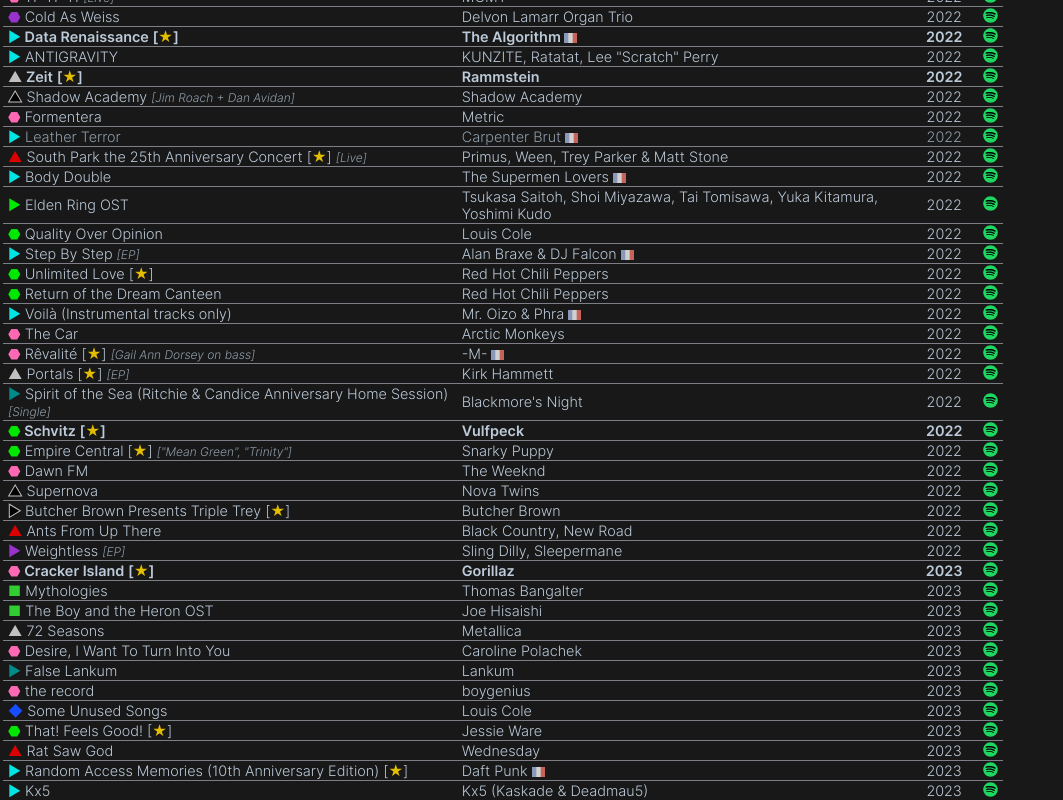
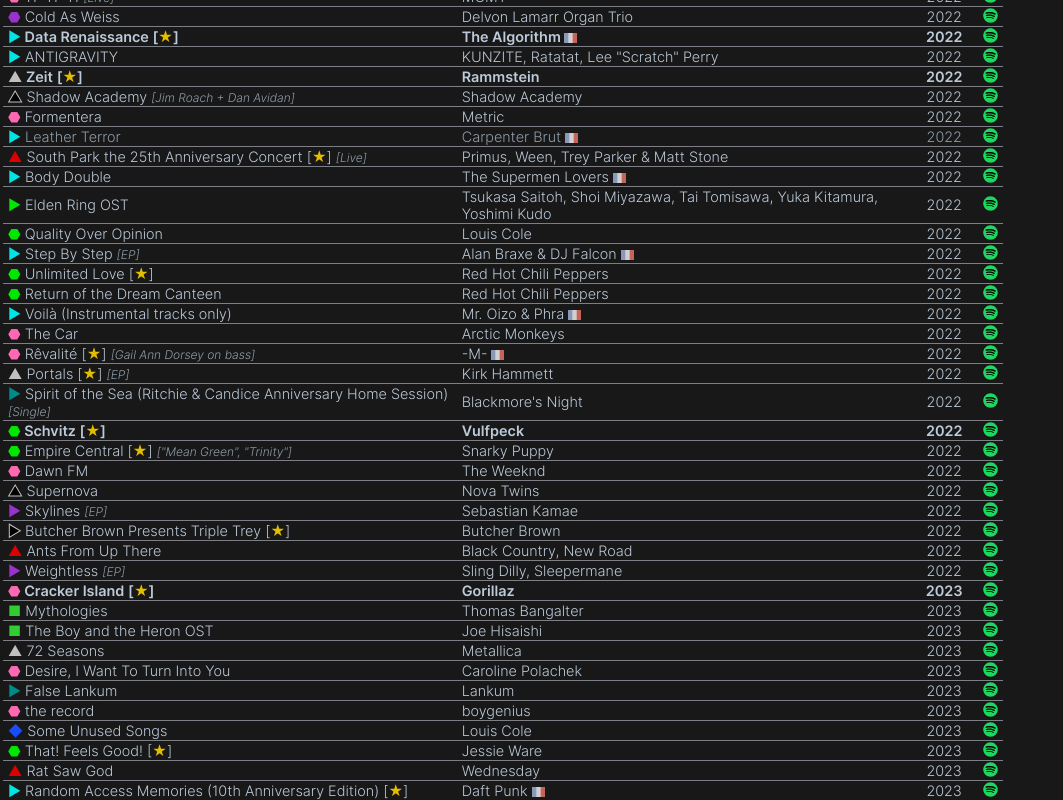
Before and after one commit to adrien-fichet/music, a Svelte app: page / in a window 1280 px wide. Shown: the part 2000-2800 px from the top of the page, without its empty margins (0-1063 px from the left). Built offline with nearby package versions, Linux system fonts and the light colour scheme.

Commit message:
Update data

```diff
--- a/src/data.ts
+++ b/src/data.ts
@@ -3682,6 +3682,7 @@ const data_2020s: Item[] = [
   { title: "Renaissance", artist: "Beyoncé", year: 2022, listened: true, genre: "r-n-b", meh: true },
   { title: "Supernova", artist: "Nova Twins", year: 2022, listened: true, genre: "hard-rock" },
   { title: "SOS", artist: "SZA", year: 2022, listened: true, genre: "r-n-b", meh: true },
+  { title: "Skylines", artist: "Sebastian Kamae", year: 2022, listened: true, genre: "lofi", ep: true },
   { title: "Butcher Brown Presents Triple Trey", artist: "Butcher Brown", year: 2022, genre: "rap", listened: true, stars: 1 },
   { title: "Ants From Up There", artist: "Black Country, New Road", year: 2022, listened: true, genre: "rock" },
   { title: "Weightless", artist: "Sling Dilly, Sleepermane", year: 2022, listened: true, genre: "lofi", ep: true },
@@ -3717,7 +3718,7 @@ const data_2020s: Item[] = [
   { title: "Unicorn", artist: "Gunship", year: 2023, listened: true, genre: "electro" },
   { title: "The Ballad of Darren", artist: "Blur", year: 2023, listened: true, genre: "pop" },
   { title: "Out In the Moonlight", artist: "Skyhill", year: 2023, listened: true, genre: "pop", comment: 'Dan Avidan again!' },
-  { title: "Sleepwalking", artist: "xander.", year: 2024, listened: true, genre: "lofi", stars: 1 },
+  { title: "Sleepwalking", artist: "xander.", year: 2023, listened: true, genre: "lofi", stars: 1 },
 
   { title: "The Fearless Flyers IV", artist: "The Fearless Flyers", year: 2024, ep: true, listened: true, genre: "funk", stars: 3, fav: true },
   { title: "Loss of Life", artist: "MGMT", year: 2024, listened: true, genre: "pop" },
@@ -3728,6 +3729,7 @@ const data_2020s: Item[] = [
   { title: "Garden of Serenity", artist: "Goson, softy", year: 2024, listened: true, genre: "lofi", stars: 1 },
   { title: "These Nuts", artist: "Ninja Sex Party", year: 2024, listened: true, genre: "pop", stars: 1 },
   { title: "QuietPath Vol.2", artist: "So.Lo, Goson", year: 2024, listened: true, genre: "lofi", stars: 1 },
+  { title: "Is This It?", artist: "Team Astro", year: 2024, listened: true, genre: "lofi" },
   { title: "Hyperdrama", artist: "Justice", year: 2024 },
 ]
 
```
